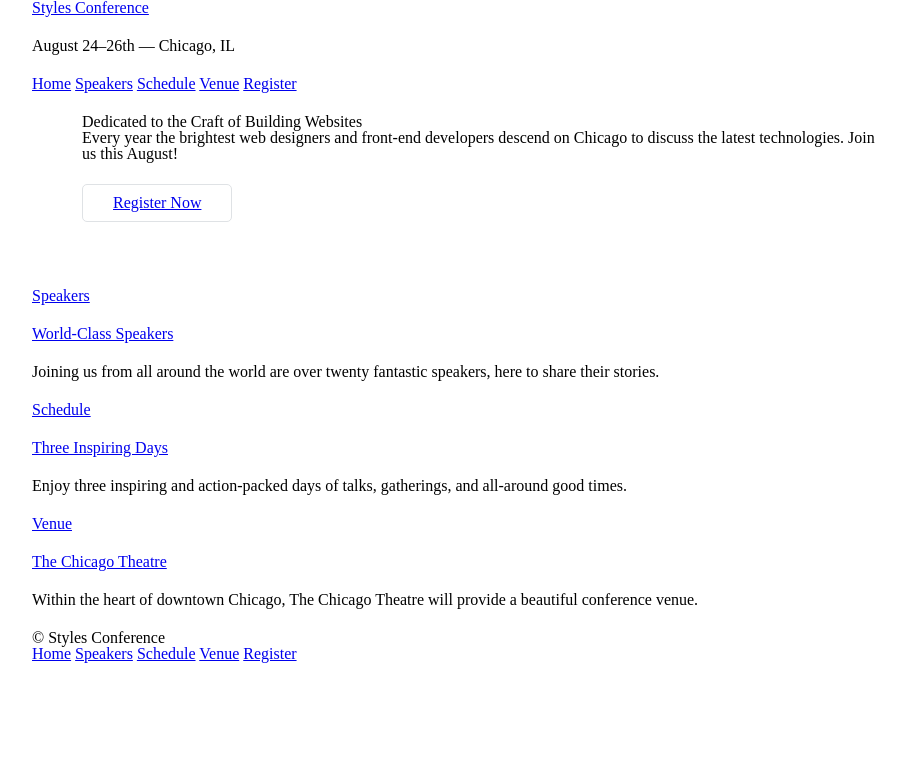
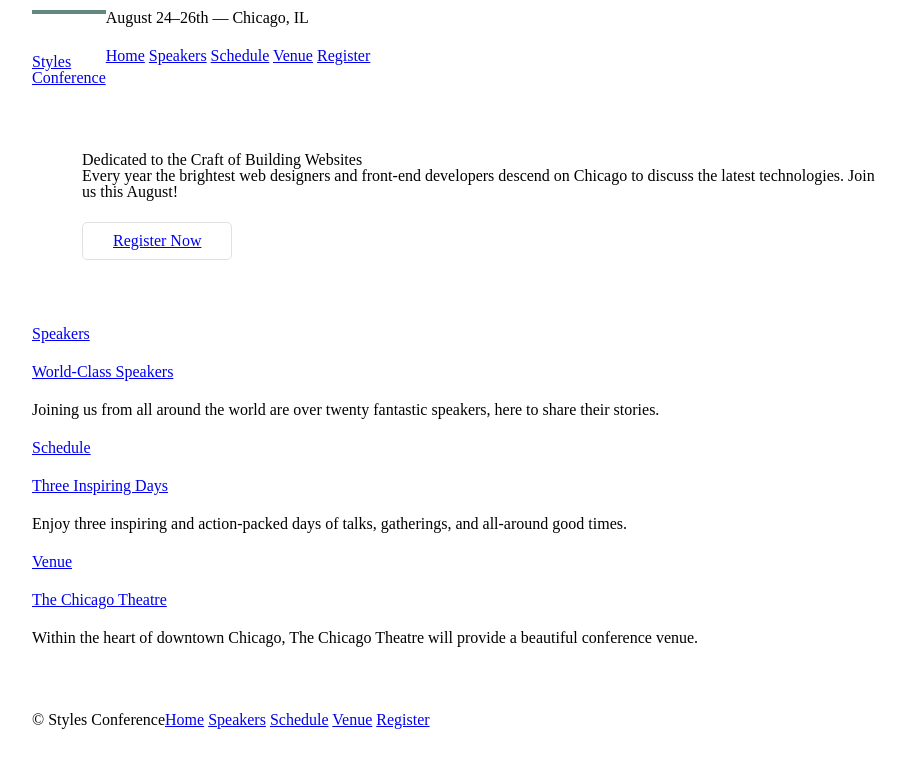
Before and after one commit to ksmskm/htmlcss, a website: page index.html in a window 1280 px wide. Shown: the whole page, without its empty margins (158-1064 px from the left). Drawn offline with Linux system fonts and the light colour scheme.

Commit message:
floating sections?

```diff
--- a/assets/stylesheets/main.css
+++ b/assets/stylesheets/main.css
@@ -30,3 +30,35 @@ h1, h3, h4, h5, p {
 .hero {
   padding: 22px 80px 66px 80px;
 }
+
+body {
+  padding-top: 10px;
+}
+
+/*clearfix*/
+.group:before, .group:after {
+  content: "";
+  display: table;
+}
+.group:after {
+  clear: both;
+}
+.group {
+  clear: both;
+  *zoom: 1;
+}
+
+.logo {
+  border-top: 4px solid #648880;
+  padding: 40px 0 22px 0;
+  float: left;
+}
+
+.primary-footer small {
+  float: left;
+}
+
+.primary-footer {
+  padding-bottom: 44px;
+  padding-top: 44px;
+}
--- a/index.html
+++ b/index.html
@@ -7,10 +7,10 @@
   <link rel="stylesheet" href="assets/stylesheets/main.css">
 </head>
 <body>
-  <header class="container">
+  <header class="container group">
 
-    <h1>
-      <a href="index.html">Styles Conference</a>
+    <h1 class="logo">
+      <a href="index.html">Styles <br> Conference</a>
     </h1>
 
     <h3>August 24&ndash;26th &mdash; Chicago, IL</h3>
@@ -61,7 +61,7 @@
     </section>
 
   </section>
-  <footer class="container">
+  <footer class="primary-footer container group">
 
     <small>&copy; Styles Conference</small>
 
```
